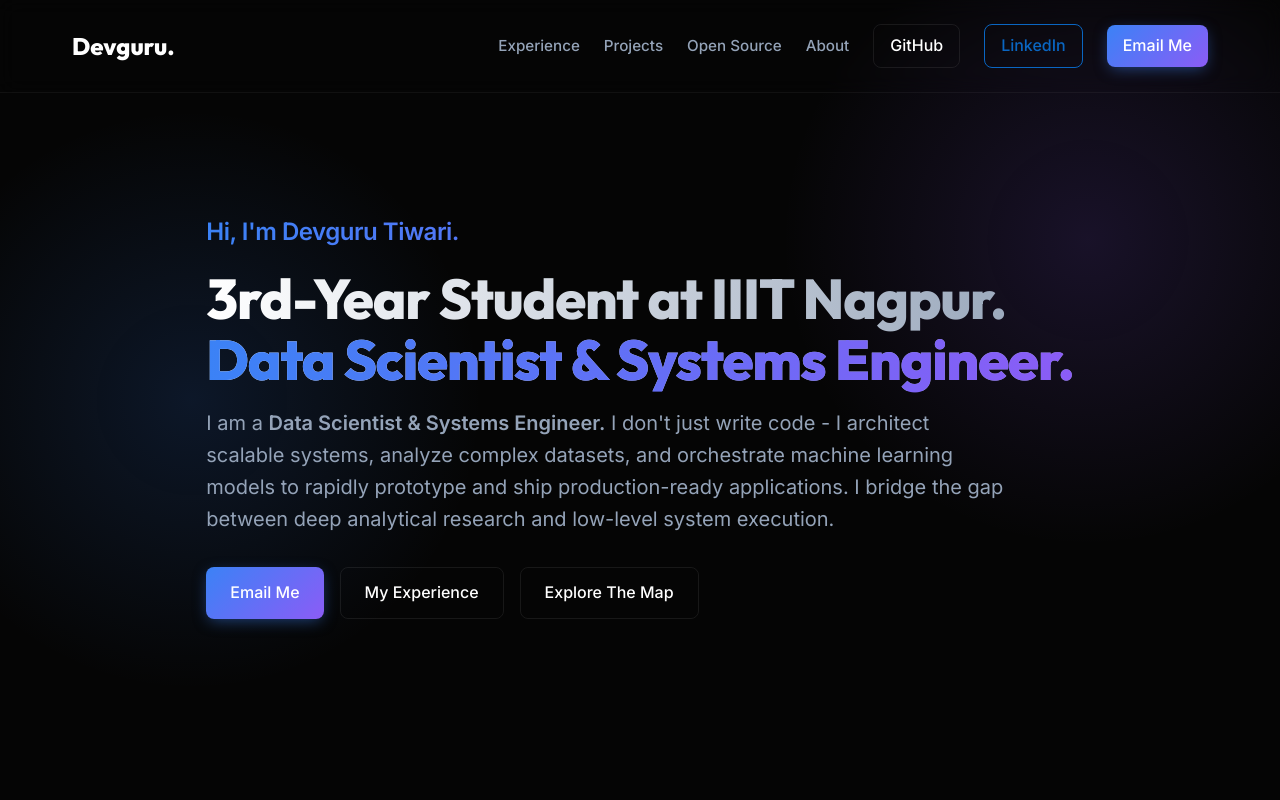
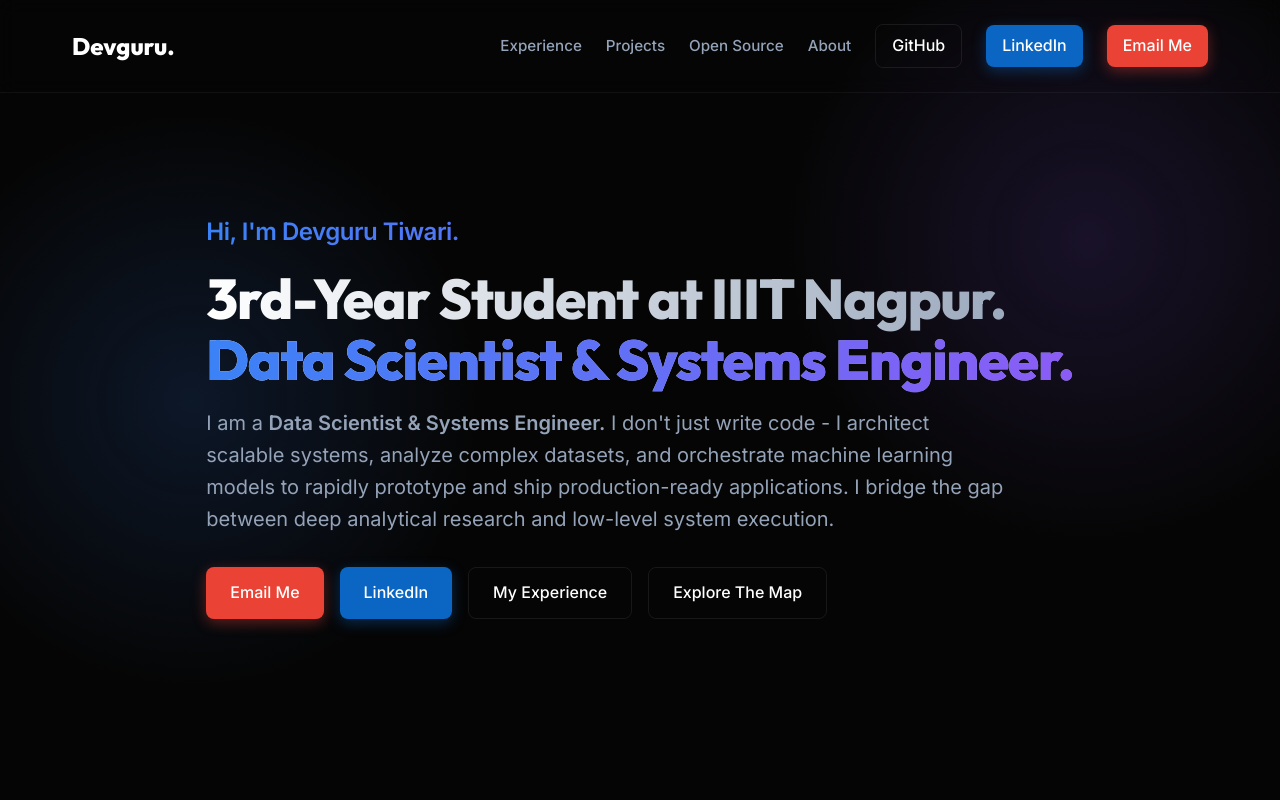
Before and after one commit to Devguru-codes/my_portfolio_website, a React (Vite) app: page / in a window 1280 px wide. Shown: the top 800 px of the page. Built offline with nearby package versions, Linux system fonts and the light colour scheme.

Commit message:
style: updated email to red and linkedin to blue

```diff
--- a/src/App.jsx
+++ b/src/App.jsx
@@ -294,8 +294,8 @@ function App() {
             <a href="#opensource" style={{ color: 'var(--text-secondary)', textDecoration: 'none', fontSize: '0.95rem', fontWeight: 500, transition: 'color 0.2s' }} onMouseOver={(e) => e.target.style.color = '#fff'} onMouseOut={(e) => e.target.style.color = 'var(--text-secondary)'}>Open Source</a>
             <a href="#about" style={{ color: 'var(--text-secondary)', textDecoration: 'none', fontSize: '0.95rem', fontWeight: 500, transition: 'color 0.2s' }} onMouseOver={(e) => e.target.style.color = '#fff'} onMouseOut={(e) => e.target.style.color = 'var(--text-secondary)'}>About</a>
             <a href="https://github.com/Devguru-codes" target="_blank" rel="noreferrer" className="btn btn-outline" style={{ padding: '0.5rem 1rem' }}>GitHub</a>
-            <a href="https://www.linkedin.com/in/devguru-tiwari/" target="_blank" rel="noreferrer" className="btn btn-outline" style={{ padding: '0.5rem 1rem', borderColor: '#0a66c2', color: '#0a66c2' }}>LinkedIn</a>
-            <a href="mailto:devguruatwork@gmail.com" className="btn btn-primary" style={{ padding: '0.5rem 1rem' }}>Email Me</a>
+            <a href="https://www.linkedin.com/in/devguru-tiwari/" target="_blank" rel="noreferrer" className="btn btn-linkedin" style={{ padding: '0.5rem 1rem' }}>LinkedIn</a>
+            <a href="mailto:devguruatwork@gmail.com" className="btn btn-email" style={{ padding: '0.5rem 1rem' }}>Email Me</a>
           </div>
         </div>
       </nav>
@@ -316,7 +316,8 @@ function App() {
               </p>
 
               <div style={{ display: 'flex', gap: '1rem', flexWrap: 'wrap' }}>
-                <a href="mailto:devguruatwork@gmail.com" className="btn btn-primary">Email Me</a>
+                <a href="mailto:devguruatwork@gmail.com" className="btn btn-email">Email Me</a>
+                <a href="https://www.linkedin.com/in/devguru-tiwari/" target="_blank" rel="noreferrer" className="btn btn-linkedin">LinkedIn</a>
                 <a href="#experience" className="btn btn-outline">My Experience</a>
                 <a href="#map" className="btn btn-outline">Explore The Map</a>
               </div>
@@ -546,9 +547,9 @@ function App() {
       <footer style={{ borderTop: '1px solid var(--surface-border)', padding: '3rem 0', textAlign: 'center', color: 'var(--text-secondary)' }}>
         <p style={{ marginBottom: '1rem' }}>© 2026 Devguru. Architecting the future with AI.</p>
         <div style={{ display: 'flex', justifyContent: 'center', gap: '1.5rem' }}>
-          <a href="mailto:devguruatwork@gmail.com" style={{ color: 'var(--text-secondary)', textDecoration: 'none', transition: 'color 0.2s' }} onMouseOver={(e) => e.target.style.color = 'var(--accent-color)'} onMouseOut={(e) => e.target.style.color = 'var(--text-secondary)'}>Email</a>
-          <a href="https://github.com/Devguru-codes" target="_blank" rel="noreferrer" style={{ color: 'var(--text-secondary)', textDecoration: 'none', transition: 'color 0.2s' }} onMouseOver={(e) => e.target.style.color = '#fff'} onMouseOut={(e) => e.target.style.color = 'var(--text-secondary)'}>GitHub</a>
-          <a href="https://www.linkedin.com/in/devguru-tiwari/" target="_blank" rel="noreferrer" style={{ color: 'var(--text-secondary)', textDecoration: 'none', transition: 'color 0.2s' }} onMouseOver={(e) => e.target.style.color = '#0a66c2'} onMouseOut={(e) => e.target.style.color = 'var(--text-secondary)'}>LinkedIn</a>
+          <a href="mailto:devguruatwork@gmail.com" style={{ color: '#EA4335', textDecoration: 'none', transition: 'color 0.2s', fontWeight: 600 }} onMouseOver={(e) => e.target.style.color = '#fff'} onMouseOut={(e) => e.target.style.color = '#EA4335'}>Email</a>
+          <a href="https://github.com/Devguru-codes" target="_blank" rel="noreferrer" style={{ color: 'var(--text-secondary)', textDecoration: 'none', transition: 'color 0.2s', fontWeight: 600 }} onMouseOver={(e) => e.target.style.color = '#fff'} onMouseOut={(e) => e.target.style.color = 'var(--text-secondary)'}>GitHub</a>
+          <a href="https://www.linkedin.com/in/devguru-tiwari/" target="_blank" rel="noreferrer" style={{ color: '#0a66c2', textDecoration: 'none', transition: 'color 0.2s', fontWeight: 600 }} onMouseOver={(e) => e.target.style.color = '#fff'} onMouseOut={(e) => e.target.style.color = '#0a66c2'}>LinkedIn</a>
         </div>
       </footer>
 
--- a/src/index.css
+++ b/src/index.css
@@ -460,3 +460,28 @@ section {
   visibility: visible;
   transform: translateX(-50%) scale(1) translateY(0);
 }
+.btn-linkedin {
+  background: #0a66c2;
+  color: #fff;
+  border-color: #0a66c2;
+  box-shadow: 0 4px 14px 0 rgba(10, 102, 194, 0.39);
+}
+
+.btn-linkedin:hover {
+  transform: translateY(-2px);
+  box-shadow: 0 6px 20px rgba(10, 102, 194, 0.5);
+  color: #fff;
+}
+
+.btn-email {
+  background: #EA4335;
+  color: #fff;
+  border-color: #EA4335;
+  box-shadow: 0 4px 14px 0 rgba(234, 67, 53, 0.39);
+}
+
+.btn-email:hover {
+  transform: translateY(-2px);
+  box-shadow: 0 6px 20px rgba(234, 67, 53, 0.5);
+  color: #fff;
+}
```
